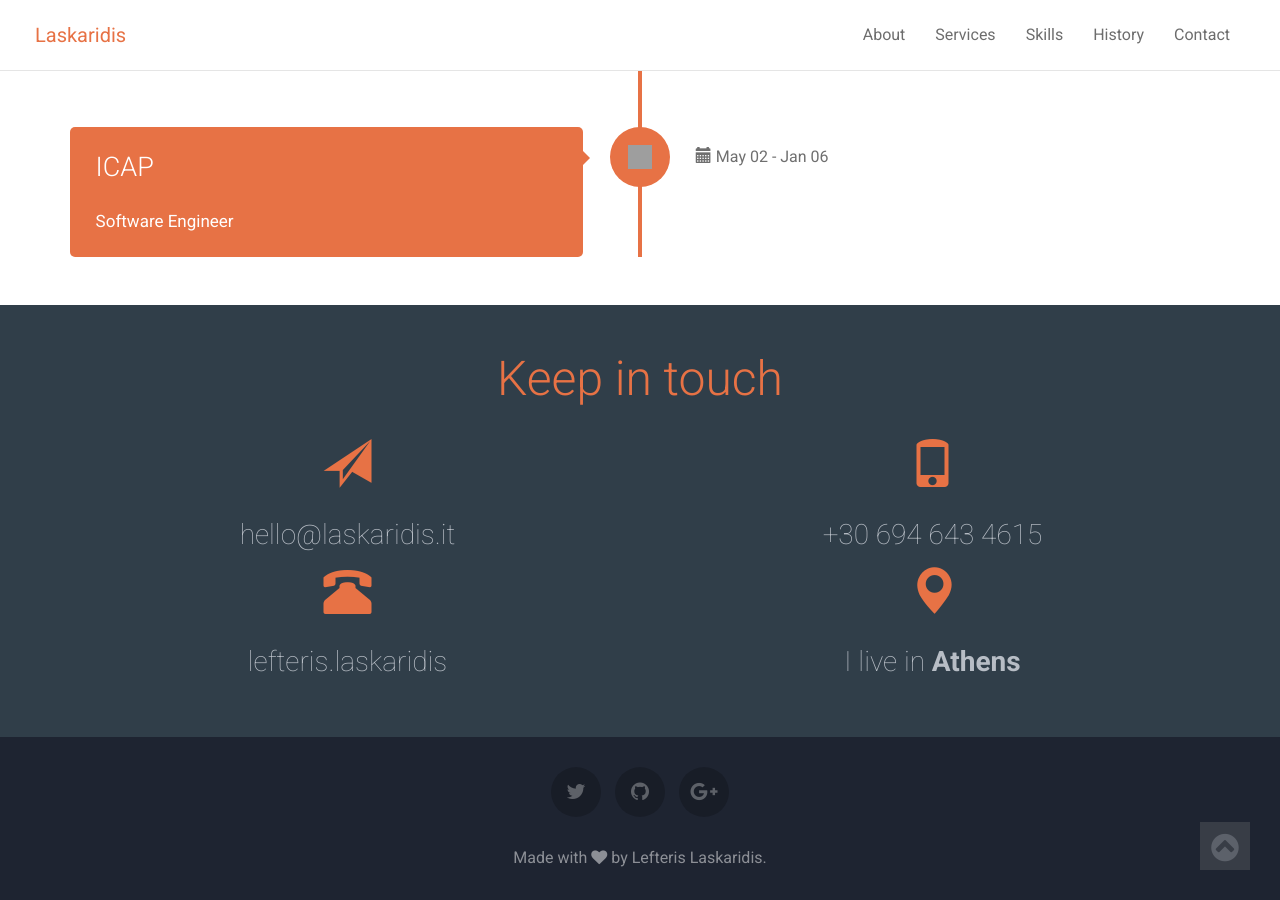
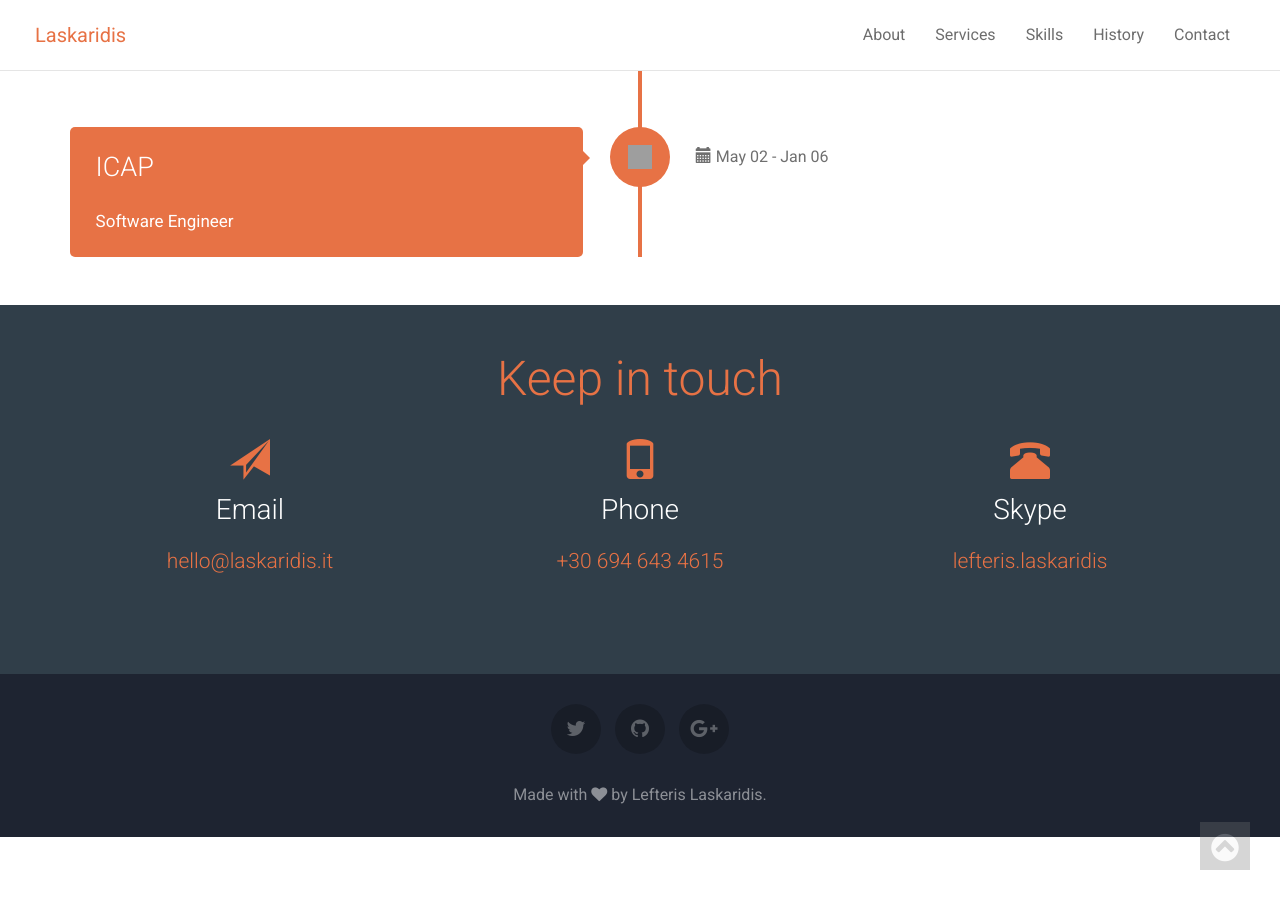
Before and after one commit to laskaridis/laskaridis.github.io, a Jekyll site: the page built from index.html, in a window 1280 px wide and 900 px high, scrolled down 3101 px. Built offline with Jekyll 4.4.1, drawn with Linux system fonts in a browser that asks for light colours; nearby versions of some CDN libraries; some web fonts are replaced; comment, search, counter and statistics services are not loaded; grey boxes are pictures that could not be loaded.

Commit message:
Changed contact section

```diff
--- a/_includes/contact.html
+++ b/_includes/contact.html
@@ -2,37 +2,26 @@
 <div class="container">
   <h2 class="section-title text-center">Keep in touch</h3>
   <div class="row text-center">
-    <div class="col-md-6 col-xs-12">
-      <p class="contact-icon glyphicon glyphicon-send"></p>
-      <h3 class="contact-text">
+    <div class="col-md-4 contact-item">
+      <i class="glyphicon glyphicon-send"></i>
+      <h3>Email</h3>
       <a id="email-link" href="mailto:lefteris.laskaridis@gmail.com">
         hello@laskaridis.it
       </a>
-      </h3>
     </div>
-    <div class="col-md-6 col-xs-12">
-      <p class="contact-icon glyphicon glyphicon-phone"></p>
-      <h3 class="contact-text">
+    <div class="col-md-4 contact-item">
+      <i class="glyphicon glyphicon-phone"></i>
+      <h3>Phone</h3>
       <a id="phone-link" href="tel:+306946434615">
         +30 694 643 4615
       </a>
-      </h3>
     </div>
-  </div>
-  <div class="row text-center">
-    <div class="col-md-6 col-xs-12">
-      <p class="contact-icon glyphicon glyphicon-phone-alt"></p>
-      <h3 class="contact-text">
+    <div class="col-md-4">
+      <i class="glyphicon glyphicon-phone-alt"></i>
+      <h3>Skype</h3>
       <a id="skype-link" href="skype:lefteris.laskaridis?call">
         lefteris.laskaridis
       </a>
-      </h3>
-    </div>
-    <div class="col-md-6 col-xs-12">
-      <p class="contact-icon glyphicon glyphicon-map-marker"></p>
-      <h3 class="contact-text">
-        I live in <b>Athens</b>
-      </h3>
     </div>
   </div>
 </div>
--- a/_sass/_contact.scss
+++ b/_sass/_contact.scss
@@ -7,20 +7,26 @@ section#contact {
     color: $orange;
   }
 
-  .contact-icon {
+  .contact-item {
+    margin-bottom: 50px;
+  }
+
+  i {
     color: $orange;
-    font-size: 3em;
+    font-size: 40px;
     padding-top: 4px;
     width: 100%;
   }
 
-  .contact-text {
-    color: $light-gray;
-    font-weight: 200;
+  h3 {
+    color: #fff;
+    margin-top: 10px;
+    margin-bottom: 20px;
+  }
 
-    a {
-      color: $light-gray;
-    }
+  a {
+    font-size: 21px;
+    font-weight: 300;
   }
 
   form#contact-form {
```
Lines whose indentation alone changed are shown as unchanged.
